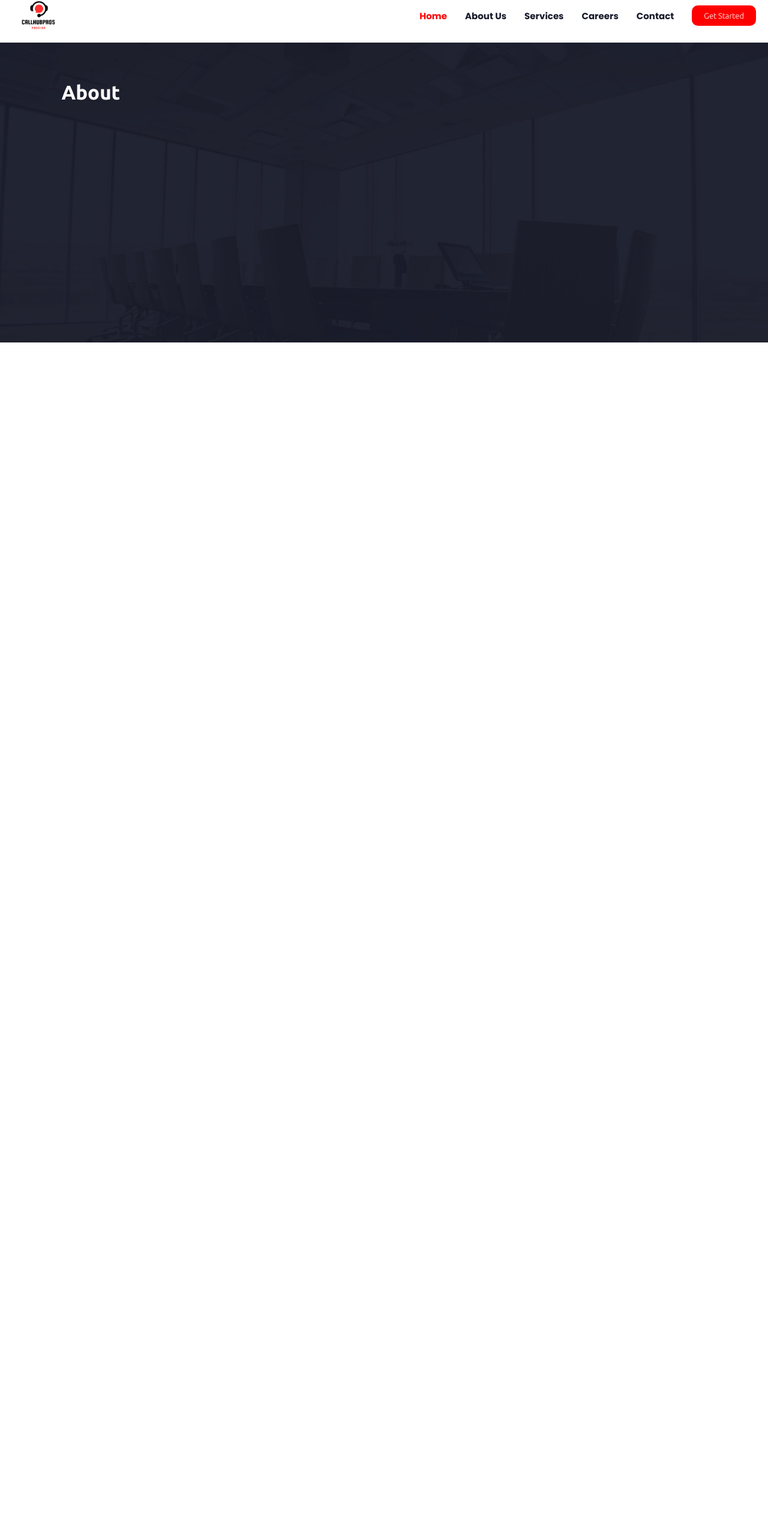
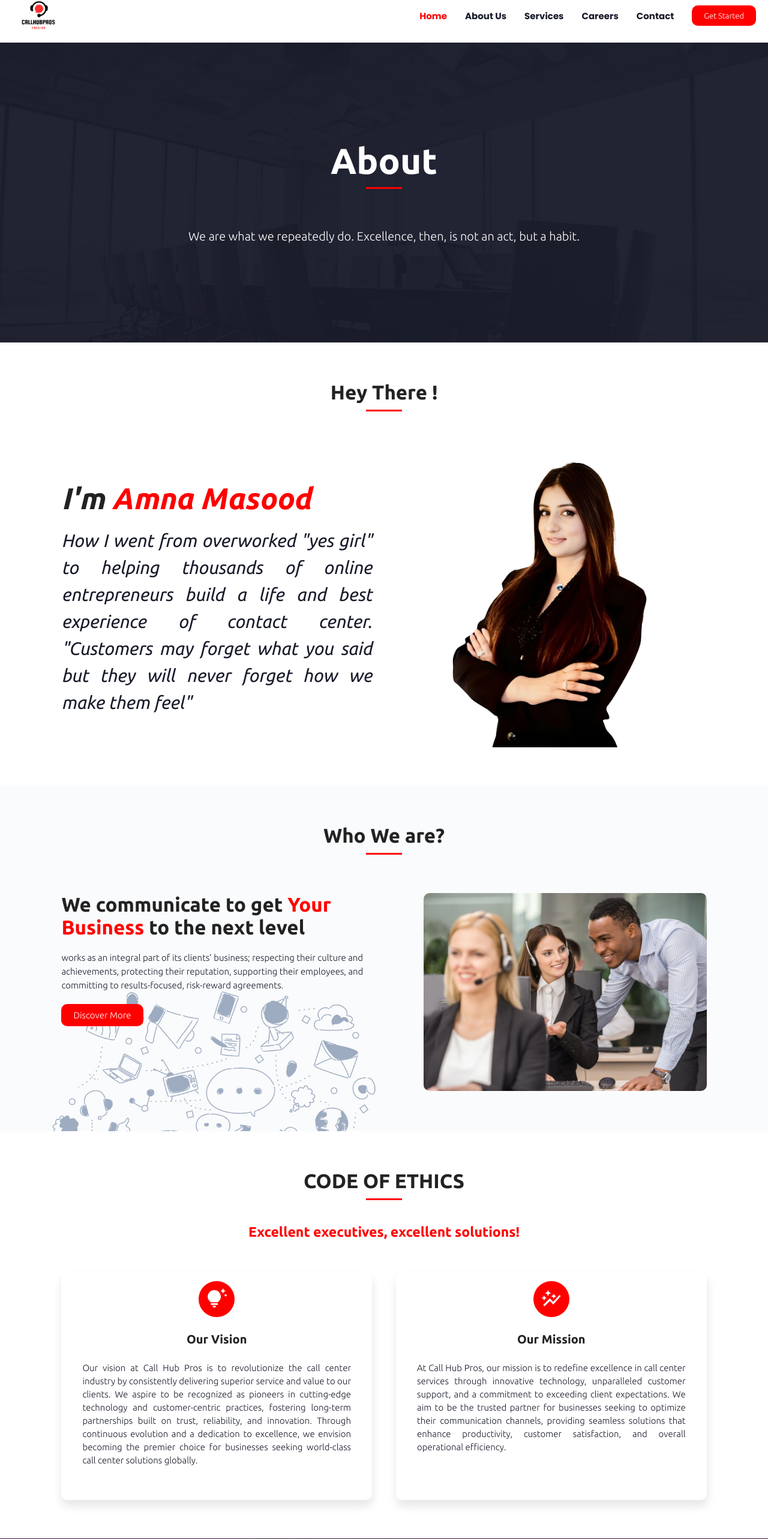
Before and after one commit to saadk738/call-hub-pros, a React (Vite) app: page /About in a window 1280 px wide. Shown: the part 69-2635 px from the top of the page at 60% size. Before the commit the page ends 800 px from the top, so only its background shows below. Built offline with nearby package versions, Linux system fonts and the light colour scheme.

Commit message:
add content in about pg

```diff
--- a/src/App.css
+++ b/src/App.css
@@ -1,51 +1,66 @@
-*{
+* {
   padding: 0;
   margin: 0;
   box-sizing: border-box;
 }
 
-body{
+body {
   font-size: 15px;
   background-color: white;
   color: #181b2a;
-  font-family: Ubuntu,system-ui, -apple-system, BlinkMacSystemFont, 'Segoe UI', Roboto, Oxygen, Cantarell, 'Open Sans', 'Helvetica Neue', sans-serif;
+  font-family: Ubuntu, system-ui, -apple-system, BlinkMacSystemFont, 'Segoe UI', Roboto, Oxygen, Cantarell, 'Open Sans', 'Helvetica Neue', sans-serif;
 }
 
-.padding{
+.padding {
   padding: 5% 8%;
 }
 
-.global-heading1{
+.global-heading1 {
   font-family: Ubuntu-Bold;
   font-size: 33px;
   color: #222222;
 }
 
-.global-heading1 span{
+.global-heading1 span {
   font-family: Ubuntu-Bold;
   font-size: 33px;
   color: red;
 }
 
-.global-heading2{
+.global-heading2 {
   font-family: Ubuntu-Bold;
   font-size: 23px;
   color: #222222;
   color: red;
 }
 
-.global-text1{
+.global-text1 {
   font-size: 15px;
-  line-height:23px;
+  line-height: 23px;
 }
 
-.text-center{
+.hero-heading {
+  font-family: Ubuntu-Bold;
+  font-size: 60px;
+  color: white;
+  text-align: center;
+}
+
+.hero-text {
+  font-size: 20px;
+  color: white;
+  padding: 0px 15%;
+  text-align: center;
+  line-height: 30px;
+}
+
+.text-center {
   display: flex;
   justify-content: center;
   text-align: center;
 }
 
-.hr{
+.hr {
   width: 60px;
   height: 3px;
   background-color: red;
@@ -53,52 +68,52 @@ body{
 }
 
 
-.mt-5per{
+.mt-5per {
   margin-top: 5%;
 }
 
-.mt-8per{
+.mt-8per {
   margin-top: 8%;
 }
 
-.mb-5per{
+.mb-5per {
   margin-bottom: 5%;
 }
 
-.mt-10{
+.mt-10 {
   margin-top: 10px;
 }
 
-.mt-20{
+.mt-20 {
   margin-top: 20px;
 }
 
-.mt-30{
+.mt-30 {
   margin-top: 30px;
 }
 
-.mt-40{
+.mt-40 {
   margin-top: 40px;
 }
 
-.mt-50{
+.mt-50 {
   margin-top: 50px;
 }
 
 
 
-.mt-80{
+.mt-80 {
   margin-top: 80px;
 }
 
 /* border radius  */
 
-.br-10{
+.br-10 {
   border-radius: 10px;
 }
 
 /* flex  */
-.flex-start{
+.flex-start {
   display: flex;
   justify-content: flex-start;
 }
--- a/src/components/navBar/NavBar.jsx
+++ b/src/components/navBar/NavBar.jsx
@@ -58,6 +58,7 @@ export default function NavBar() {
           <ul>
             {pages.map(e => (
               <li
+                key={e.name}
                 className={current === e?.name ? 'active' : ''}
                 onClick={() => {
                   setCurrent(e?.name);
--- a/src/index.css
+++ b/src/index.css
@@ -50,3 +50,8 @@
   font-family: Ubuntu-BoldItalic;
   src: url('/font/Ubuntu/Ubuntu-BoldItalic.ttf');
 }
+
+@font-face {
+  font-family: Ubuntu-Italic;
+  src: url('/font/Ubuntu/Ubuntu-Italic.ttf');
+}
--- a/src/pages/about/About.css
+++ b/src/pages/about/About.css
@@ -5,5 +5,56 @@
     background-position: center;
     width: 100%;
     background-color: #fafbfc;
-    min-height: 500px
+    min-height: 500px;
+    display: flex;
+    justify-content: center;
+    align-items: center;
+    flex-direction: column;
 }
+
+.about-heading1 {
+    font-family: Ubuntu-BoldItalic;
+    font-size: 50px;
+    color: #222222;
+    padding-top: 10%;
+}
+
+.about-heading1 span {
+    font-family: Ubuntu-BoldItalic;
+    font-size: 50px;
+    color: red;
+}
+
+.about-text1 {
+    font-size: 30px;
+    line-height: 45px;
+    font-family: Ubuntu-Italic;
+    text-align: justify;
+}
+
+/* section 3  */
+
+.about-sec3-card {
+    width: 100%;
+    padding: 15px;
+    transition: 0.3s ease-in-out;
+    border-radius: 10px;
+    min-height: 380px;
+    display: flex;
+    flex-direction: column;
+    align-items: center;
+    /* justify-content: center; */
+    gap: 25px;
+    box-shadow: 1px 10px 15px rgba(0, 0, 0, 0.1);
+}
+
+.about-sec3-icon {
+    background-color: red;
+    color: white;
+    width: 60px;
+    height: 60px;
+    border-radius: 50%;
+    display: flex;
+    justify-content: center;
+    align-items: center;
+}
--- a/src/pages/about/About.jsx
+++ b/src/pages/about/About.jsx
@@ -1,12 +1,94 @@
 import React from 'react'
 import './About.css'
+import { Grid } from '@mui/material'
+import aboutImg from '../../assets/imgs/about-img.jpg'
+import amna from '../../assets/imgs/amna.png'
+import Btn from '../../components/btn/Btn'
+import TipsAndUpdatesIcon from '@mui/icons-material/TipsAndUpdates';
+import AutoGraphIcon from '@mui/icons-material/AutoGraph';
+import Footer from '../../components/footer/Footer'
+
 export default function About() {
     return (
         <>
             <div className='about-hero padding'>
-                <div className="global-heading1" style={{ color: 'white' }}>About</div>
+                <div className="hero-heading">About</div>
+                <div className="text-center mb-5per" data-aos="fade-up" ><div className="hr" /></div>
+                <div className="hero-text">We are what we repeatedly do. Excellence, then, is not an act, but a habit. </div>
             </div>
+            {/* section 1  */}
+            <div className="about-sec1 padding">
+                <div className="global-heading1 text-center" data-aos="fade-up">Hey There !</div>
+                <div className="text-center mb-5per" data-aos="fade-up" ><div className="hr" /></div>
+                <Grid container spacing={5}>
+                    <Grid item sm={6} xs={12} data-aos="fade-up">
+                        <div className="about-heading1">I'm <span>Amna Masood</span>
+                        </div>
+                        <div className='about-text1 mt-20'>How I went from overworked "yes girl" to helping thousands of online entrepreneurs build a life and best experience of contact center. "Customers may forget what you said but they will never forget how we make them feel"</div>
 
+                    </Grid>
+                    <Grid item sm={6} xs={12}>
+                        <div className="text-center">
+                            <img src={amna} alt='img' width='75%' className=' br-10' data-aos="fade-right" />
+                        </div>
+                    </Grid>
+
+                </Grid>
+            </div>
+            {/* section 2  */}
+            <div className="h-sec2 padding">
+                <div className="global-heading1 text-center" data-aos="fade-up">Who We are?</div>
+                <div className="text-center mb-5per" data-aos="fade-up" ><div className="hr" /></div>
+                <Grid container spacing={5}>
+                    <Grid item sm={6.5} xs={12} data-aos="fade-up">
+                        <div className="global-heading1">We communicate to get <span>Your Business</span> to the next level
+                        </div>
+                        <div className='global-text1 mt-20'>works as an integral part of its clients’ business; respecting their culture and achievements, protecting their reputation, supporting their employees, and committing to results-focused, risk-reward agreements.</div>
+                        <div className='flex-start mt-20'>
+                            <Btn
+                                label='Discover More'
+                                style={{ alignSelf: 'flex-start' }}
+                            />
+                        </div>
+                    </Grid>
+                    <Grid item sm={5.5} xs={12}>
+                        <img src={aboutImg} alt='img' width='100%' className=' br-10' data-aos="fade-right" />
+                    </Grid>
+
+                </Grid>
+            </div>
+            {/* section 3  */}
+            <div className="about-sec3 padding">
+                <div className="global-heading1 text-center" data-aos="fade-up">CODE OF ETHICS</div>
+                <div className="text-center" data-aos="fade-up"><div className="hr" /></div>
+                <div className="global-heading2 mt-30 mb-5per text-center" data-aos="fade-up" >Excellent executives, excellent solutions!</div>
+                <Grid container spacing={5}>
+                    <Grid item sm={6} xs={12} >
+                        <div className='about-sec3-card' data-aos="zoom-in-up">
+                            <div className='about-sec3-icon'>
+                                <TipsAndUpdatesIcon fontSize='large' />
+                            </div>
+                            <div className="h-sec3-card-heading">Our Vision</div>
+                            <div className='h-sec3-card-text'>
+                                Our vision at Call Hub Pros is to revolutionize the call center industry by consistently delivering superior service and value to our clients. We aspire to be recognized as pioneers in cutting-edge technology and customer-centric practices, fostering long-term partnerships built on trust, reliability, and innovation. Through continuous evolution and a dedication to excellence, we envision becoming the premier choice for businesses seeking world-class call center solutions globally.
+                            </div>
+                        </div>
+                    </Grid>
+                    <Grid item sm={6} xs={12} >
+                        <div className='about-sec3-card' data-aos="zoom-in-up">
+                            <div className='about-sec3-icon'>
+                                <AutoGraphIcon fontSize='large' />
+                            </div>
+                            <div className="h-sec3-card-heading">Our Mission</div>
+                            <div className='h-sec3-card-text'>
+                                At Call Hub Pros, our mission is to redefine excellence in call center services through innovative technology, unparalleled customer support, and a commitment to exceeding client expectations. We aim to be the trusted partner for businesses seeking to optimize their communication channels, providing seamless solutions that enhance productivity, customer satisfaction, and overall operational efficiency.
+                            </div>
+                        </div>
+                    </Grid>
+                </Grid>
+            </div>
+            {/* footer  */}
+            <Footer />
         </>
     )
 }
```
Also changed, not shown: src/assets/imgs/amna.png (added).
